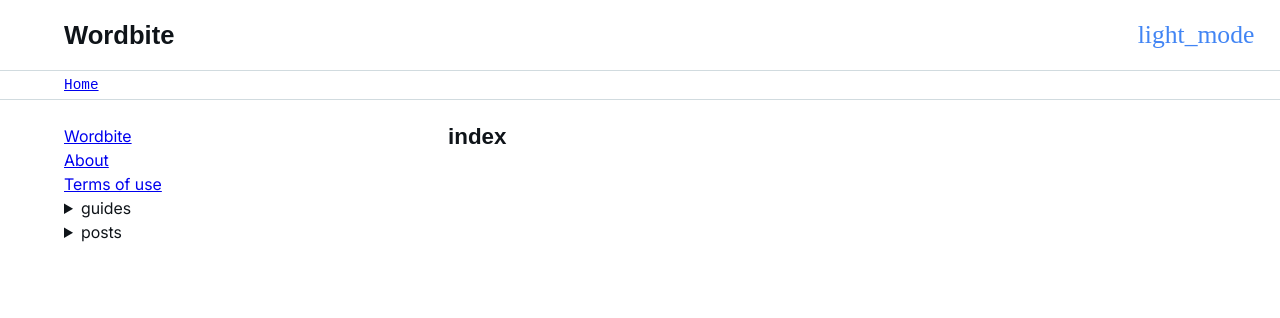
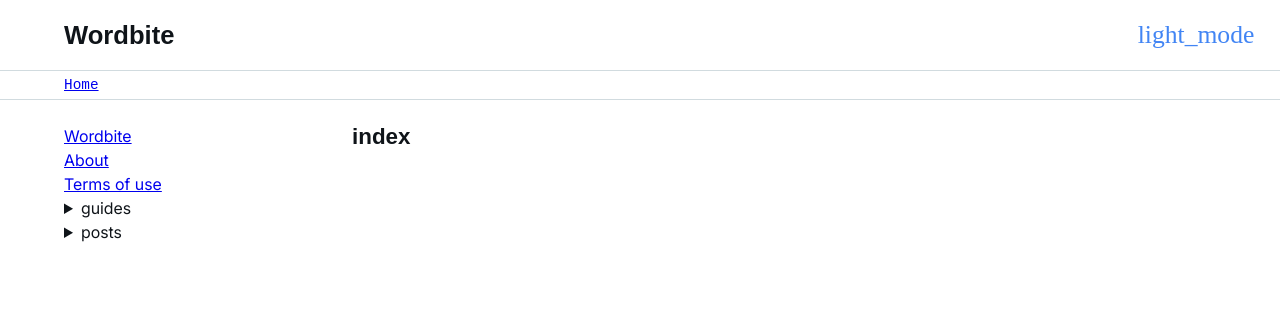
Before and after one commit to emilymcaldwell/Wordbite, a Jekyll site: the page built from index.md, in a window 1280 px wide. Shown: the top 318 px of the page. Built offline with Jekyll 4.4.1, drawn with Linux system fonts in a browser that asks for light colours; some web fonts are replaced.

Commit message:
Update layout.scss

```diff
--- a/_sass/layout.scss
+++ b/_sass/layout.scss
@@ -4,7 +4,7 @@
 
 .layout-inner {
   display: grid;
-  grid-template-columns: minmax(0, 1fr) minmax(0, 2fr);
+  grid-template-columns: minmax(0, 1fr) minmax(0, 3fr);
   margin: $padding-size auto;
 }
 
```
